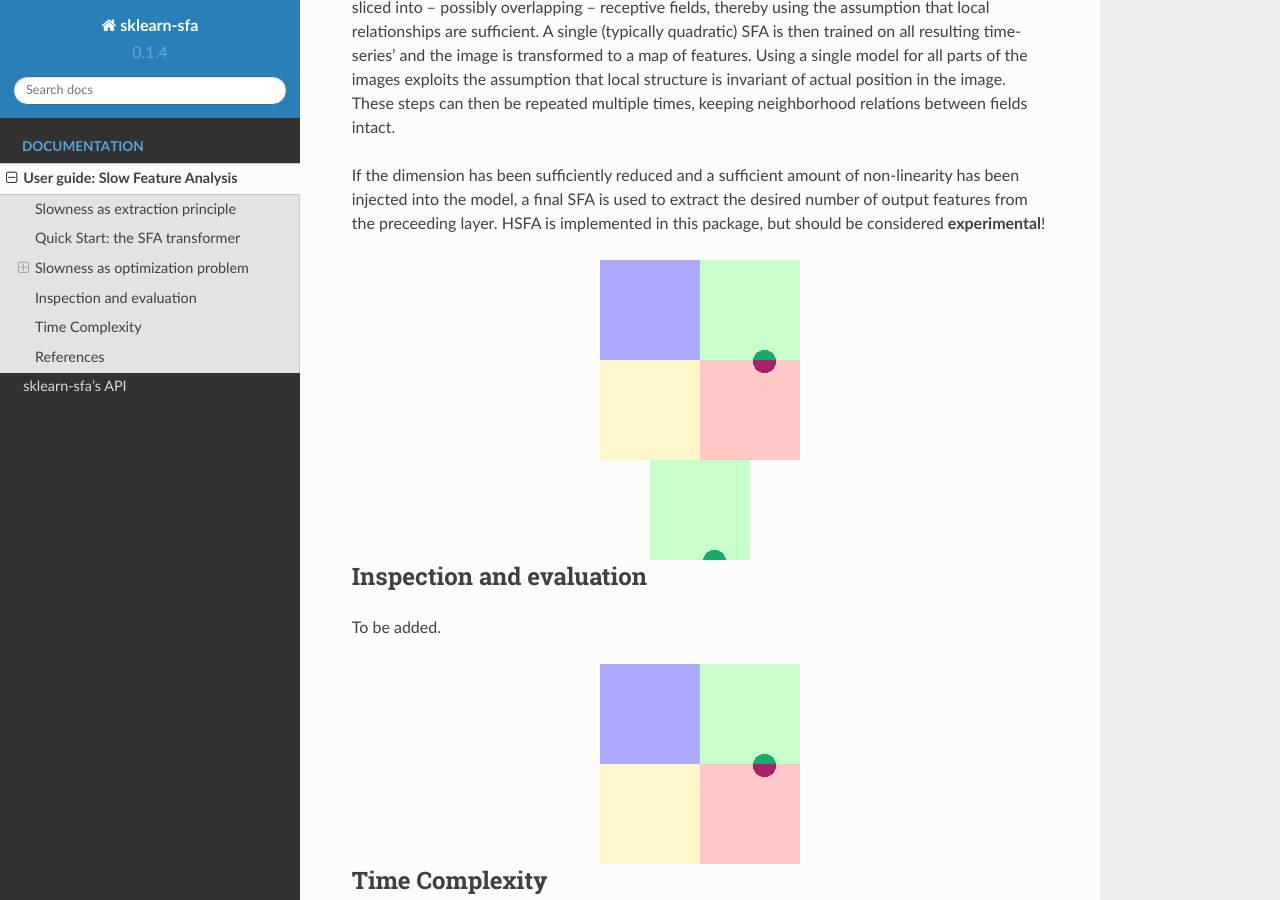
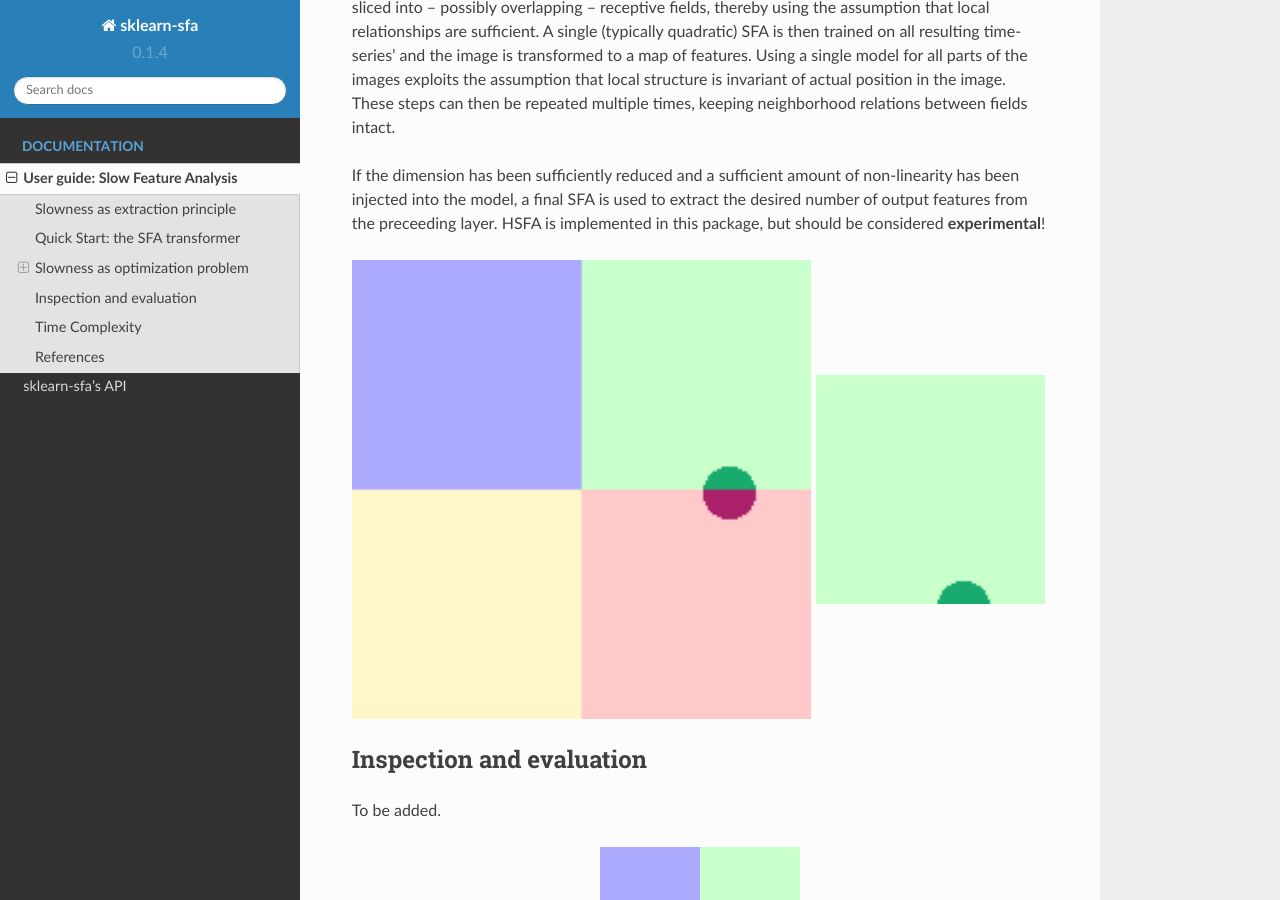
Before and after one commit to wiskott-lab/sklearn-sfa, a Sphinx documentation site: the page built from doc/user_guide.rst, in a window 1280 px wide and 900 px high, scrolled down 5900 px. Built offline with Sphinx 7.4.7 and the Read the Docs theme 2.0.0, drawn with Linux system fonts in a browser that asks for light colours; formulas are drawn with MathJax 3; pages that are not in the unit, such as notebooks, are missing from menus; the version number is read from the project's files by our own code.

Commit message:
minor change

```diff
--- a/doc/user_guide.rst
+++ b/doc/user_guide.rst
@@ -274,10 +274,9 @@ If the dimension has been sufficiently reduced and a sufficient amount of non-li
 HSFA is implemented in this package, but should be considered **experimental**!
 
 .. image:: rf_gifs/with_overlay.gif
-   :align: center
-
+  :width: 66%
 .. image:: rf_gifs/concat.gif
-   :align: center
+  :width: 33%
 
 Inspection and evaluation
 -------------------------
```
